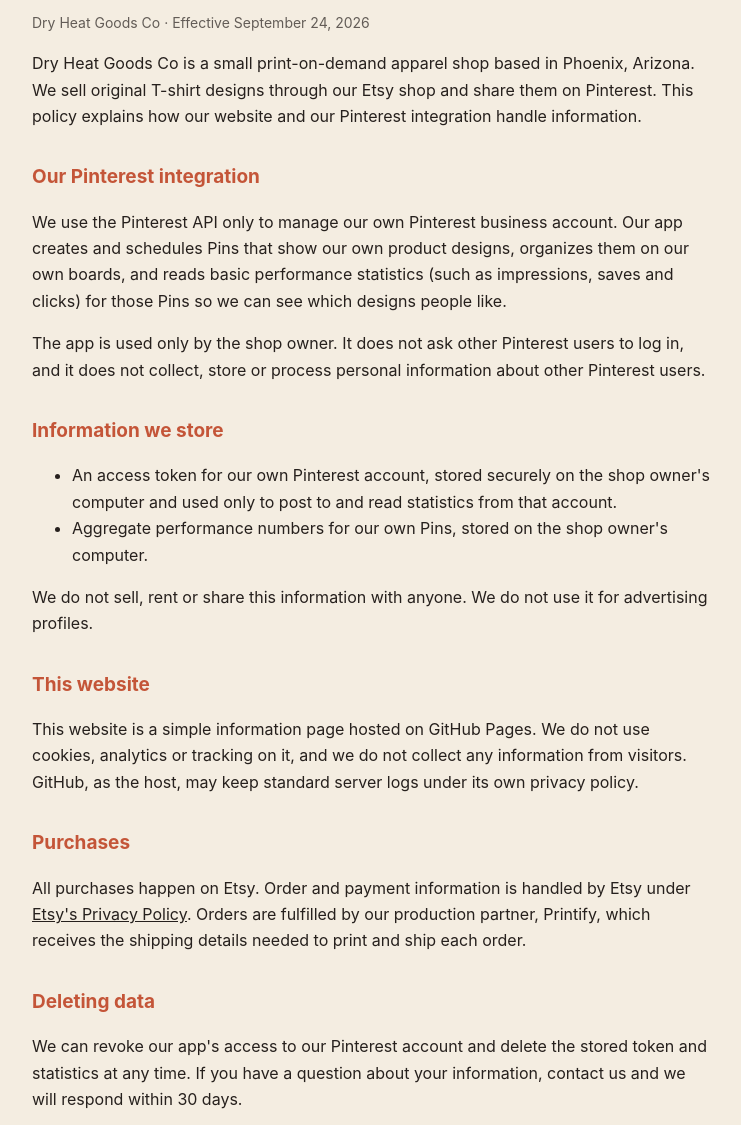
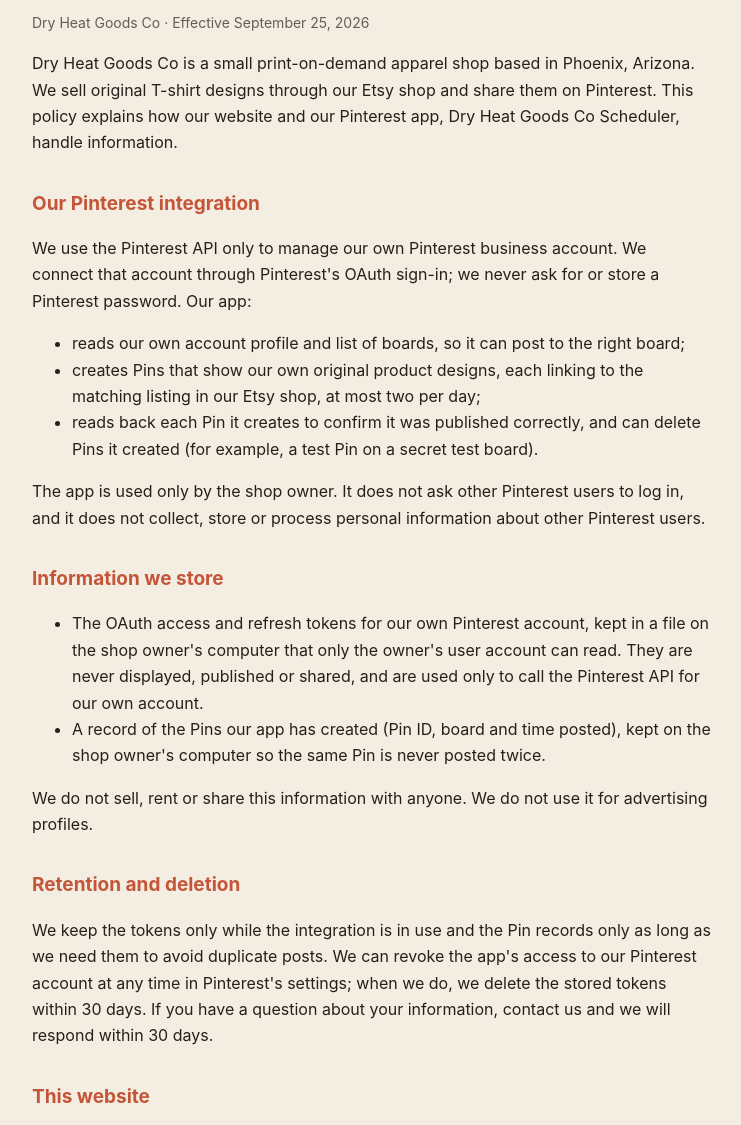
Before and after one commit to dryheatgoods-cmd/dryheatgoods-pins, a plain HTML site: page privacy.html in a window 1280 px wide. Shown: the part 115-1240 px from the top of the page, without its empty margins (268-1009 px from the left). Drawn offline with Linux system fonts and the light colour scheme.

Commit message:
Privacy policy: match app behavior, add retention and email contact

```diff
--- a/privacy.html
+++ b/privacy.html
@@ -18,20 +18,28 @@ a{color:var(--ink)}
 <body>
 <main>
 <h1>Privacy Policy</h1>
-<p class="muted">Dry Heat Goods Co &middot; Effective September 24, 2026</p>
+<p class="muted">Dry Heat Goods Co &middot; Effective September 25, 2026</p>
 
-<p>Dry Heat Goods Co is a small print-on-demand apparel shop based in Phoenix, Arizona. We sell original T-shirt designs through our Etsy shop and share them on Pinterest. This policy explains how our website and our Pinterest integration handle information.</p>
+<p>Dry Heat Goods Co is a small print-on-demand apparel shop based in Phoenix, Arizona. We sell original T-shirt designs through our Etsy shop and share them on Pinterest. This policy explains how our website and our Pinterest app, Dry Heat Goods Co Scheduler, handle information.</p>
 
 <h2>Our Pinterest integration</h2>
-<p>We use the Pinterest API only to manage our own Pinterest business account. Our app creates and schedules Pins that show our own product designs, organizes them on our own boards, and reads basic performance statistics (such as impressions, saves and clicks) for those Pins so we can see which designs people like.</p>
+<p>We use the Pinterest API only to manage our own Pinterest business account. We connect that account through Pinterest's OAuth sign-in; we never ask for or store a Pinterest password. Our app:</p>
+<ul>
+  <li>reads our own account profile and list of boards, so it can post to the right board;</li>
+  <li>creates Pins that show our own original product designs, each linking to the matching listing in our Etsy shop, at most two per day;</li>
+  <li>reads back each Pin it creates to confirm it was published correctly, and can delete Pins it created (for example, a test Pin on a secret test board).</li>
+</ul>
 <p>The app is used only by the shop owner. It does not ask other Pinterest users to log in, and it does not collect, store or process personal information about other Pinterest users.</p>
 
 <h2>Information we store</h2>
 <ul>
-  <li>An access token for our own Pinterest account, stored securely on the shop owner's computer and used only to post to and read statistics from that account.</li>
-  <li>Aggregate performance numbers for our own Pins, stored on the shop owner's computer.</li>
+  <li>The OAuth access and refresh tokens for our own Pinterest account, kept in a file on the shop owner's computer that only the owner's user account can read. They are never displayed, published or shared, and are used only to call the Pinterest API for our own account.</li>
+  <li>A record of the Pins our app has created (Pin ID, board and time posted), kept on the shop owner's computer so the same Pin is never posted twice.</li>
 </ul>
 <p>We do not sell, rent or share this information with anyone. We do not use it for advertising profiles.</p>
+
+<h2>Retention and deletion</h2>
+<p>We keep the tokens only while the integration is in use and the Pin records only as long as we need them to avoid duplicate posts. We can revoke the app's access to our Pinterest account at any time in Pinterest's settings; when we do, we delete the stored tokens within 30 days. If you have a question about your information, contact us and we will respond within 30 days.</p>
 
 <h2>This website</h2>
 <p>This website is a simple information page hosted on GitHub Pages. We do not use cookies, analytics or tracking on it, and we do not collect any information from visitors. GitHub, as the host, may keep standard server logs under its own privacy policy.</p>
@@ -39,14 +47,11 @@ a{color:var(--ink)}
 <h2>Purchases</h2>
 <p>All purchases happen on Etsy. Order and payment information is handled by Etsy under <a href="https://www.etsy.com/legal/privacy/">Etsy's Privacy Policy</a>. Orders are fulfilled by our production partner, Printify, which receives the shipping details needed to print and ship each order.</p>
 
-<h2>Deleting data</h2>
-<p>We can revoke our app's access to our Pinterest account and delete the stored token and statistics at any time. If you have a question about your information, contact us and we will respond within 30 days.</p>
-
 <h2>Changes</h2>
 <p>If this policy changes, we will update this page and its effective date.</p>
 
 <h2>Contact</h2>
-<p>Message us through our Etsy shop: <a href="https://www.etsy.com/shop/DryHeatGoodsCo">etsy.com/shop/DryHeatGoodsCo</a></p>
+<p>Email <a href="mailto:dryheatgoods@gmail.com">dryheatgoods@gmail.com</a> or message us through our Etsy shop: <a href="https://www.etsy.com/shop/DryHeatGoodsCo">etsy.com/shop/DryHeatGoodsCo</a></p>
 
 <p class="muted"><a href="index.html">&larr; Dry Heat Goods Co</a></p>
 </main>
```
